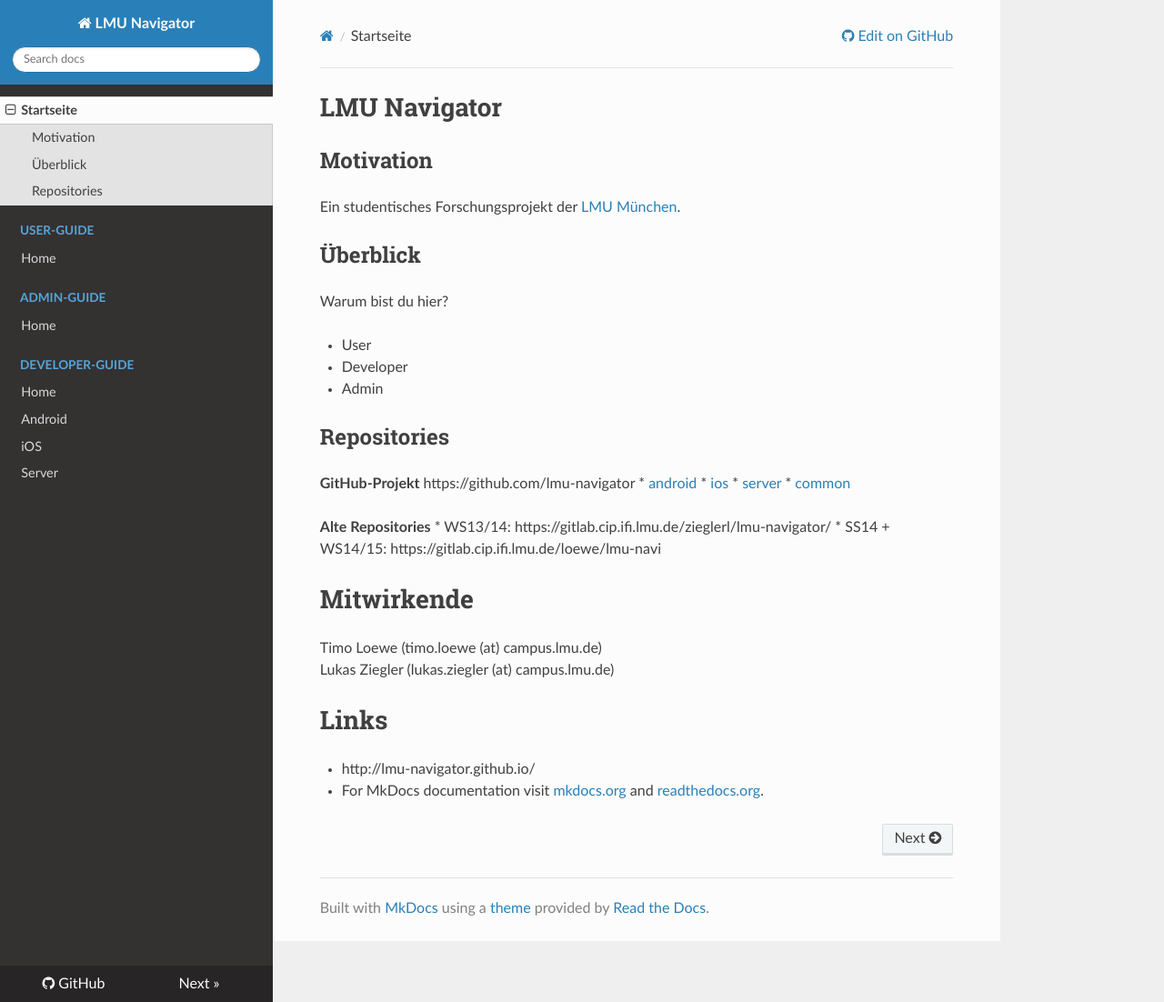
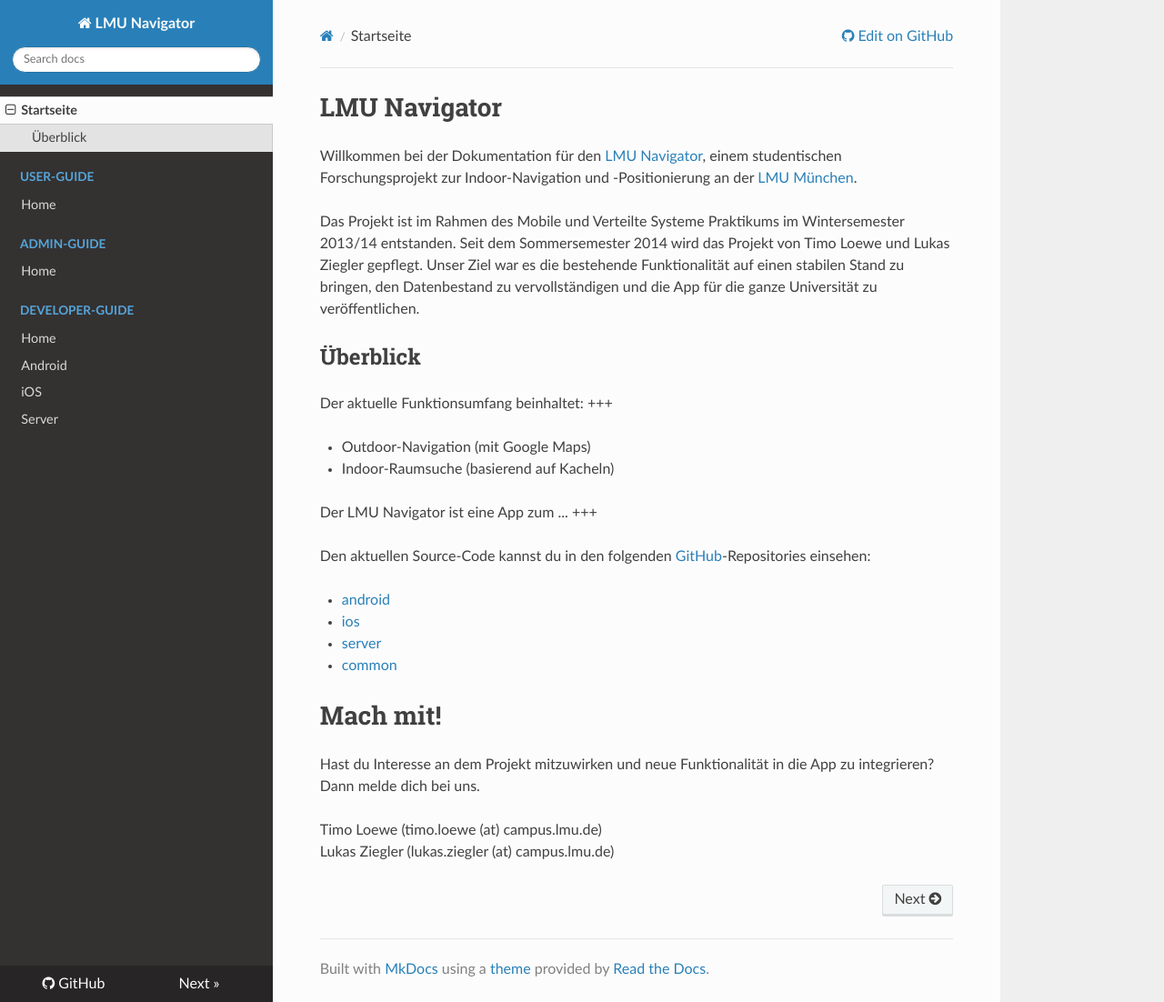
Before and after one commit to lmu-navigator/common, an MkDocs documentation site: the page built from documentation/docs/index.md, in a window 1280 px wide and 1102 px high. Shown: the whole window at 91% size. Built offline with MkDocs 1.6.1, drawn with Linux system fonts in a browser that asks for light colours; nearby versions of some CDN libraries; old or Windows-style settings are respelled for this version of MkDocs.

Commit message:
updated docs landing page

```diff
--- a/documentation/docs/index.md
+++ b/documentation/docs/index.md
@@ -1,39 +1,33 @@
 # LMU Navigator
 
 
-## Motivation
+Willkommen bei der Dokumentation für den [LMU Navigator](http://lmu-navigator.github.io/), einem studentischen Forschungsprojekt zur Indoor-Navigation und -Positionierung an der [LMU München](http://www.uni-muenchen.de/).
 
-Ein studentisches Forschungsprojekt der [LMU München](http://www.uni-muenchen.de/).
+Das Projekt ist im Rahmen des Mobile und Verteilte Systeme Praktikums im Wintersemester 2013/14 entstanden. Seit dem Sommersemester 2014 wird das Projekt von Timo Loewe und Lukas Ziegler gepflegt. Unser Ziel war es die bestehende Funktionalität auf einen stabilen Stand zu bringen, den Datenbestand zu vervollständigen und die App für die ganze Universität zu veröffentlichen.
+
 
 ## Überblick
 
-Warum bist du hier?
+Der aktuelle Funktionsumfang beinhaltet: +++
 
-* User
-* Developer
-* Admin
+* Outdoor-Navigation (mit Google Maps)
+* Indoor-Raumsuche (basierend auf Kacheln)
 
-## Repositories
+Der LMU Navigator ist eine App zum ... +++
 
-__GitHub-Projekt__ https://github.com/lmu-navigator
+
+
+Den aktuellen Source-Code kannst du in den folgenden [GitHub](https://github.com/lmu-navigator)-Repositories einsehen:
+
 * [android](https://github.com/lmu-navigator/android)
 * [ios](https://github.com/lmu-navigator/ios)
 * [server](https://github.com/lmu-navigator/server)
 * [common](https://github.com/lmu-navigator/common)
 
-__Alte Repositories__
-* WS13/14: https://gitlab.cip.ifi.lmu.de/zieglerl/lmu-navigator/
-* SS14 + WS14/15: https://gitlab.cip.ifi.lmu.de/loewe/lmu-navi
 
+# Mach mit!
 
-
-# Mitwirkende
+Hast du Interesse an dem Projekt mitzuwirken und neue Funktionalität in die App zu integrieren? Dann melde dich bei uns.
 
 Timo Loewe (timo.loewe (at) campus.lmu.de) <br />
 Lukas Ziegler (lukas.ziegler (at) campus.lmu.de)
-
-
-# Links
-
-* http://lmu-navigator.github.io/
-* For MkDocs documentation visit [mkdocs.org](http://mkdocs.org) and [readthedocs.org](docs.readthedocs.org/en/latest/getting_started.html).
```
Also changed, not shown: documentation/docs/developer-guide/server.md (+3 -0 lines).
